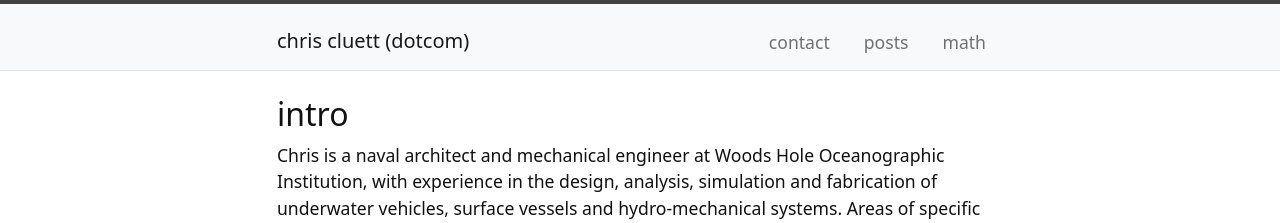
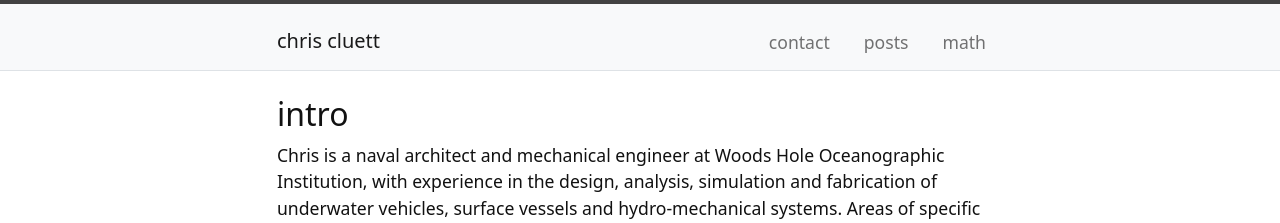
Before and after one commit to ccluett/website, a Jekyll site: the page built from index.md, in a window 1280 px wide. Shown: the top 223 px of the page. Built offline with Jekyll 4.4.1, drawn with Linux system fonts in a browser that asks for light colours.

Commit message:
Update _config.yml

```diff
--- a/_config.yml
+++ b/_config.yml
@@ -2,7 +2,7 @@
 # SITE SETTINGS
 #
 # title appears in the header
-title: chris cluett (dotcom)
+title: chris cluett
 # title-icon appears in the header to give some pizazz (leave blank for none)
 # choose from Bootstrap Icons in _includes/bootstrap-icons
 # find names on https://icons.getbootstrap.com/
```
